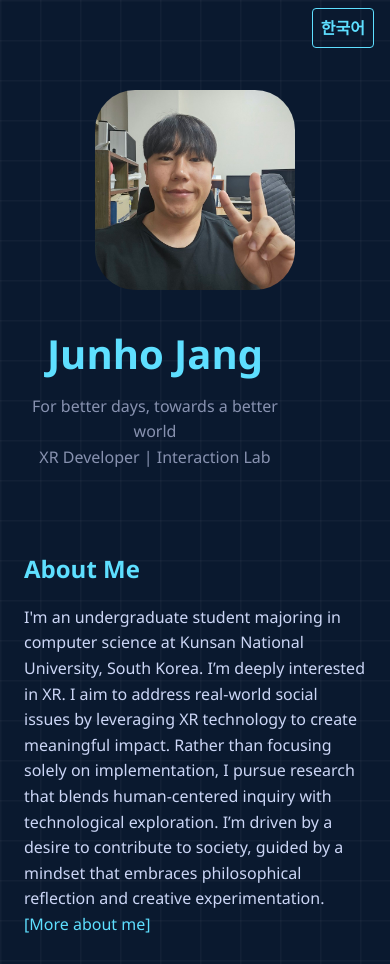
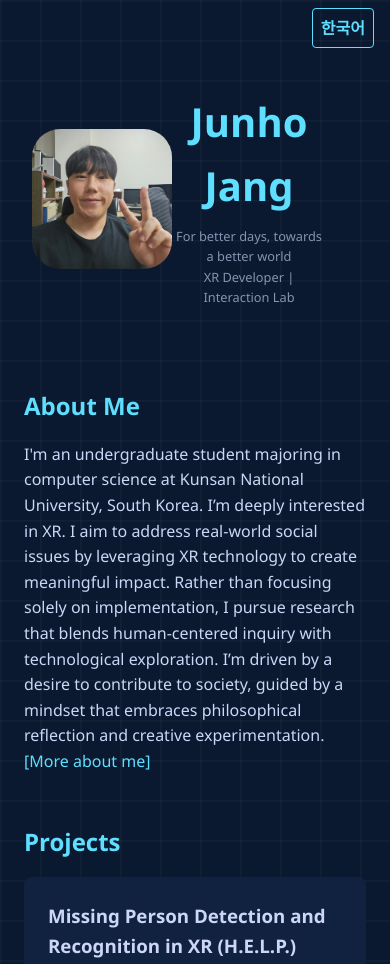
Before and after one commit to jjunoXD/WebProgramming, a plain HTML site: page jjuno/index.html in a window 390 px wide. Shown: the top 964 px of the page. Drawn offline with Linux system fonts and the light colour scheme.

Commit message:
update3.1

```diff
--- a/jjuno/static/css/style.css
+++ b/jjuno/static/css/style.css
@@ -62,12 +62,13 @@ a {
   max-width: 1000px;
   margin: 0 auto;
   padding: 2rem;
-  flex-wrap: wrap;
+  flex-wrap: nowrap;
 }
 
 .profile-img {
   width: 200px;
   height: 200px;
+  max-width: 100%;
   border-radius: 20%;
   object-fit: cover;
   flex-shrink: 0;
@@ -80,8 +81,6 @@ a {
   text-align: center;
   display: flex;
   flex-direction: column;
-  align-items: center;     /* 내부 텍스트를 수평 중앙 정렬 */
-  justify-content: center; /* 수직 정렬 (선택 사항) */
   padding-right: 12rem;
 }
 @media (max-width: 768px) {
@@ -91,13 +90,14 @@ a {
   }
 
   .profile-img {
-    width: 200px;
-    height: 200px;
+    width: 140px;
+    height: 140px;
+    align-self: center;
   }
 
   .intro-text {
-    padding-right: 5rem;
-    padding-top: 2rem;
+    padding-right: 2rem;
+    font-size: 0.8rem;
   }
 }
 
```
